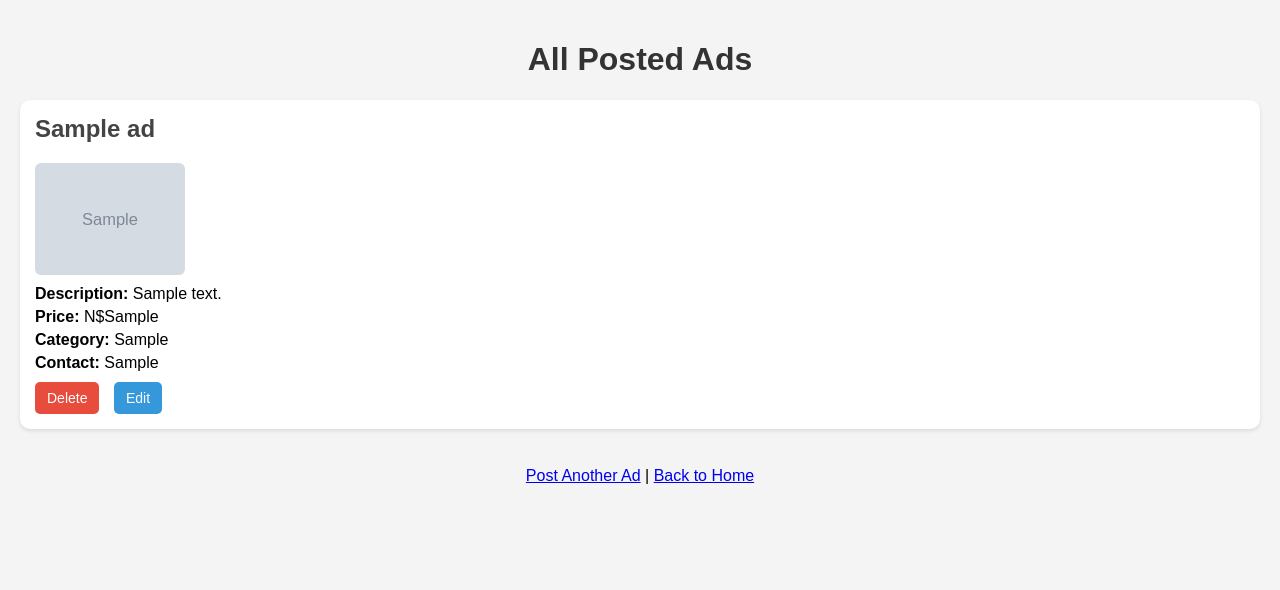
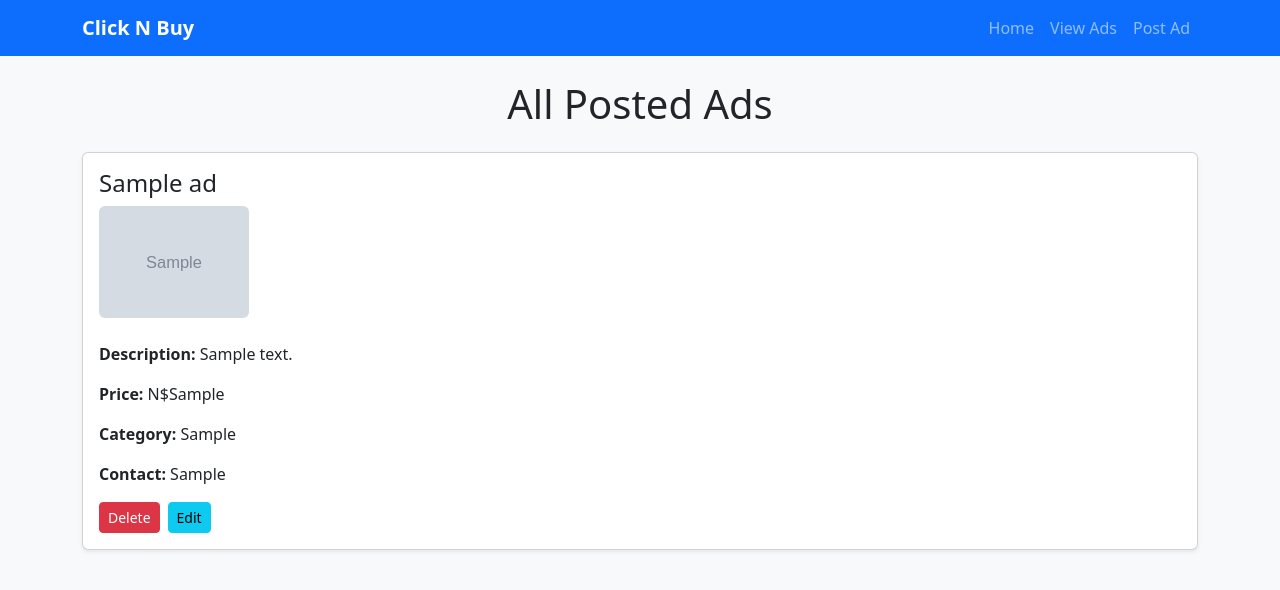
Before and after one commit to Lennon2006/clicknbuy, a Flask app: page /ads in a window 1280 px wide. Shown: the top 590 px of the page. Run offline with Flask 3, Linux system fonts and the light colour scheme; tables that the repository leaves empty hold one stand-in row (values such as "Sample post"); grey boxes marked "Sample" are stand-in pictures.

Commit message:
Update templates for improved UI and functionality

```diff
--- a/templates/ads.html
+++ b/templates/ads.html
@@ -4,105 +4,46 @@
     <meta charset="UTF-8">
     <meta name="viewport" content="width=device-width, initial-scale=1.0">
     <title>All Ads - Click n Buy</title>
-    <style>
-        body {
-            font-family: Arial, sans-serif;
-            padding: 20px;
-            margin: 0;
-            background-color: #f4f4f4;
-        }
+    <link href="https://cdn.jsdelivr.net/npm/bootstrap@5.3.3/dist/css/bootstrap.min.css" rel="stylesheet">
+</head>
+<body class="bg-light">
 
-        h1 {
-            text-align: center;
-            color: #333;
-        }
+    <!-- Navigation Bar -->
+    <nav class="navbar navbar-expand-lg navbar-dark bg-primary mb-4">
+        <div class="container">
+            <a class="navbar-brand fw-bold" href="{{ url_for('home') }}">Click N Buy</a>
+            <div class="collapse navbar-collapse">
+                <ul class="navbar-nav ms-auto">
+                    <li class="nav-item">
+                        <a class="nav-link" href="{{ url_for('home') }}">Home</a>
+                    </li>
+                    <li class="nav-item">
+                        <a class="nav-link" href="{{ url_for('show_ads') }}">View Ads</a>
+                    </li>
+                    <li class="nav-item">
+                        <a class="nav-link" href="{{ url_for('post_ad') }}">Post Ad</a>
+                    </li>
+                </ul>
+            </div>
+        </div>
+    </nav>
 
-        .ad {
-            background-color: #fff;
-            border-radius: 10px;
-            box-shadow: 0 2px 4px rgba(0,0,0,0.1);
-            padding: 15px;
-            margin-bottom: 20px;
-        }
-
-        .ad h2 {
-            margin-top: 0;
-            color: #444;
-        }
-
-        .ad p {
-            margin: 5px 0;
-        }
-
-        .ad-images {
-            display: flex;
-            flex-wrap: wrap;
-            gap: 10px;
-            margin: 10px 0;
-        }
-
-        .ad-images img {
-            width: 100%;
-            max-width: 150px;
-            border-radius: 6px;
-        }
-
-        .actions {
-            margin-top: 10px;
-        }
-
-        .delete-button, .edit-button {
-            padding: 8px 12px;
-            font-size: 14px;
-            border: none;
-            border-radius: 5px;
-            cursor: pointer;
-            text-decoration: none;
-            color: white;
-            display: inline-block;
-        }
-
-        .delete-button {
-            background-color: #e74c3c;
-        }
-
-        .delete-button:hover {
-            background-color: #c0392b;
-        }
-
-        .edit-button {
-            background-color: #3498db;
-            margin-left: 10px;
-        }
-
-        .edit-button:hover {
-            background-color: #2980b9;
-        }
-
-        @media (max-width: 600px) {
-            .ad-images img {
-                max-width: 100px;
-            }
-
-            h1 {
-                font-size: 1.5em;
-            }
-        }
-    </style>
-</head>
-<body>
-
-    <h1>All Posted Ads</h1>
+    <div class="container">
+        <h1 class="text-center text-dark mb-4">All Posted Ads</h1>
 
         {% if ads %}
             {% for ad in ads %}
-            <div class="ad">
-                <h2>{{ ad.title }}</h2>
+                <div class="card mb-4 shadow-sm">
+                    <div class="card-body">
+                        <h4 class="card-title">{{ ad.title }}</h4>
 
                         {% if ad.images %}
-                    <div class="ad-images">
+                            <div class="d-flex flex-wrap mb-3">
                                 {% for img in ad.images %}
-                            <img src="{{ url_for('static', filename='uploads/' + img.filename) }}" alt="Ad Image">
+                                    <img src="{{ url_for('static', filename='uploads/' + img.filename) }}"
+                                         alt="Ad Image"
+                                         class="me-2 mb-2 rounded"
+                                         style="max-width: 150px;">
                                 {% endfor %}
                             </div>
                         {% endif %}
@@ -112,23 +53,20 @@
                         <p><strong>Category:</strong> {{ ad.category }}</p>
                         <p><strong>Contact:</strong> {{ ad.contact }}</p>
 
-                <div class="actions">
-                    <form class="delete-form" action="/delete/{{ ad.id }}" method="POST" style="display: inline;" onsubmit="return confirm('Are you sure you want to delete this ad?');">
-                        <button type="submit" class="delete-button">Delete</button>
+                        <div class="d-flex">
+                            <form action="/delete/{{ ad.id }}" method="POST" onsubmit="return confirm('Are you sure you want to delete this ad?');">
+                                <button type="submit" class="btn btn-danger btn-sm">Delete</button>
                             </form>
-                    <a href="/edit/{{ ad.id }}" class="edit-button">Edit</a>
+                            <a href="/edit/{{ ad.id }}" class="btn btn-info btn-sm ms-2">Edit</a>
+                        </div>
                     </div>
                 </div>
             {% endfor %}
         {% else %}
-        <p>No ads have been posted yet.</p>
+            <p class="text-center text-muted">No ads have been posted yet.</p>
         {% endif %}
-
-    <br>
-    <div style="text-align: center;">
-        <a href="/post">Post Another Ad</a> |
-        <a href="/">Back to Home</a>
     </div>
 
+    <script src="https://cdn.jsdelivr.net/npm/bootstrap@5.3.3/dist/js/bootstrap.bundle.min.js"></script>
 </body>
 </html>
```
Also changed, not shown: templates/edit.html (+24 -1 lines), templates/post.html (+28 -1 lines). Lines whose indentation alone changed are shown as unchanged.
